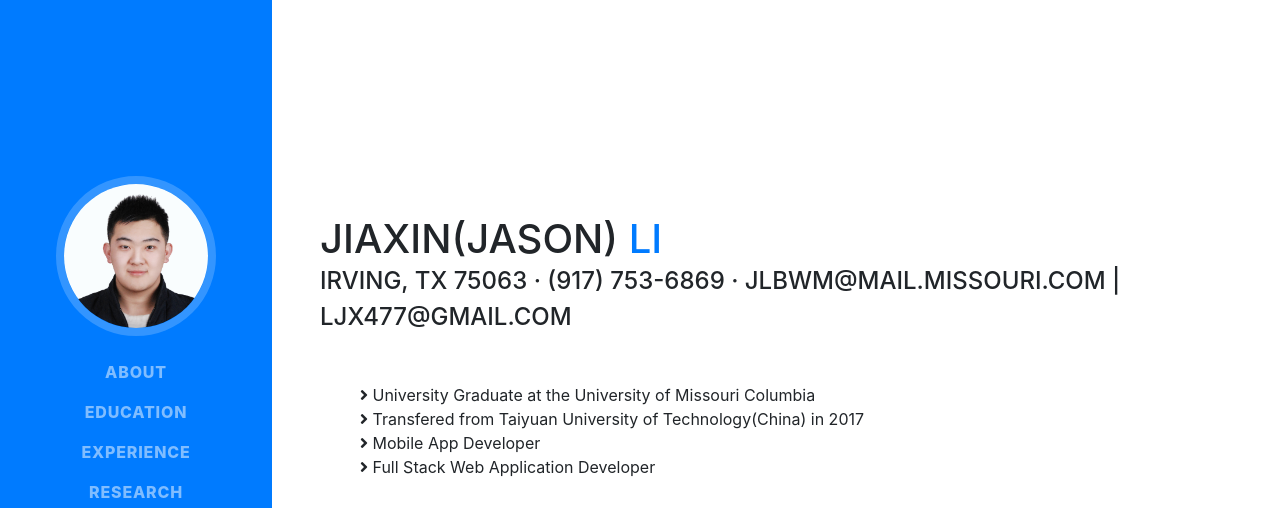
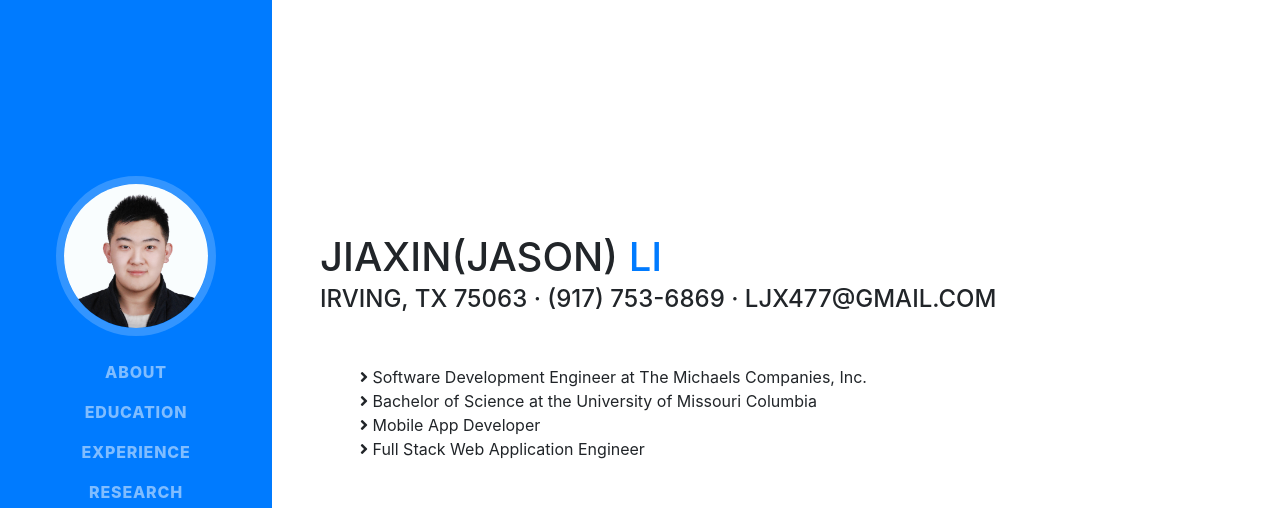
Before and after one commit to jlbwm/jlbwm.github.io, a website with bundled scripts: page index.html in a window 1280 px wide. Shown: the top 508 px of the page. Built offline with nearby package versions, Linux system fonts and the light colour scheme; a web font is replaced by a local one.

Commit message:
update info section

```diff
--- a/index.html
+++ b/index.html
@@ -72,22 +72,22 @@
         <h1 class="mb-0">Jiaxin(Jason)
           <span class="text-primary">Li</span>
         </h1>
-        <div class="subheading mb-5">Irving, TX 75063 · (917) 753-6869 · jlbwm@mail.missouri.com | ljx477@gmail.com</a>
+        <div class="subheading mb-5">Irving, TX 75063 · (917) 753-6869 · ljx477@gmail.com</a>
         </div>
         <p class="lead mb-5">
           <ul class="fa-ul mb-0">
             <li>
               <i class="fas fa-angle-right"></i>
-              University Graduate at the University of Missouri Columbia</li>
+            Software Development Engineer at The Michaels Companies, Inc.</li>
             <li>
               <i class="fas fa-angle-right"></i>
-              Transfered from Taiyuan University of Technology(China) in 2017</li>
+            Bachelor of Science at the University of Missouri Columbia</li>
             <li>
               <i class="fas fa-angle-right"></i>
               Mobile App Developer</li>
             <li>
               <i class="fas fa-angle-right"></i>
-              Full Stack Web Application Developer</li>
+              Full Stack Web Application Engineer</li>
 
           </ul>
         </p>
```
